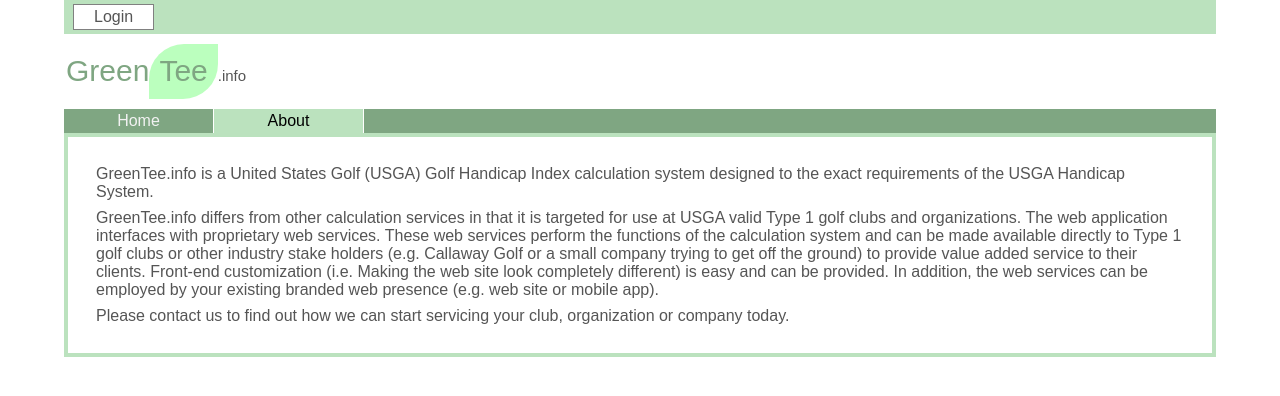
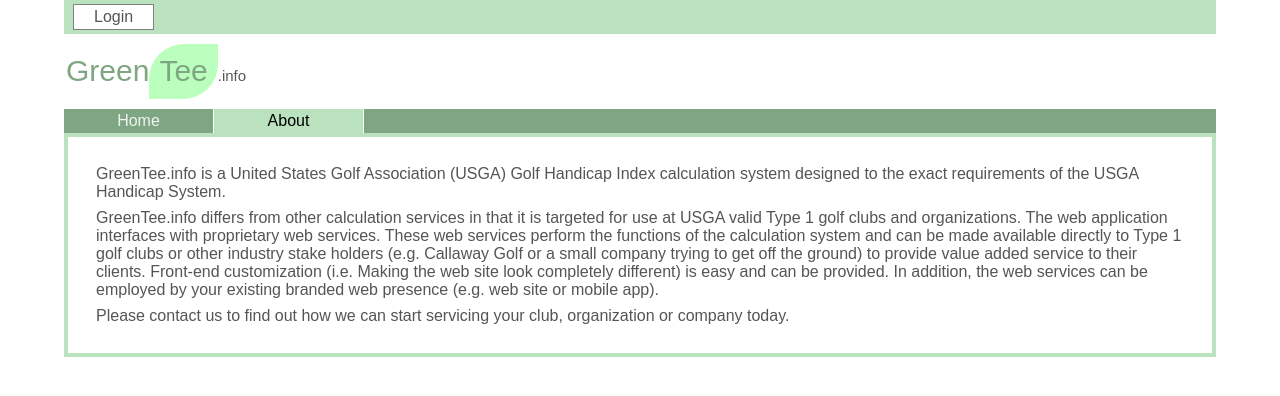
Before and after one commit to lyledelmolino/greenTee, an Angular app: page / in a window 1280 px wide. Both pictures are taken after a click on the button "About". Shown: the top 396 px of the page. Built offline with nearby package versions, Linux system fonts and the light colour scheme.

Commit message:
commit msg

```diff
--- a/src/app/components/about/about.component.html
+++ b/src/app/components/about/about.component.html
@@ -1,7 +1,7 @@
 <div id="about" [ngClass]="setContainerContainerClass()">
     <div [ngClass]="setDetailClasses()">
         <p>
-            GreenTee.info is a United States Golf (USGA) Golf Handicap Index calculation system designed to the exact requirements of the USGA Handicap System.
+            GreenTee.info is a United States Golf Association (USGA) Golf Handicap Index calculation system designed to the exact requirements of the USGA Handicap System.
         </p>
         <p>
             GreenTee.info differs from other calculation services in that it is targeted for use at USGA valid Type 1 golf clubs and organizations. The web application interfaces with proprietary web services. These web services perform the functions of the calculation system and can be made available directly to Type 1 golf clubs or other industry stake holders (e.g. Callaway Golf or a small company trying to get off the ground) to provide value added service to their clients. Front-end customization (i.e. Making the web site look completely different) is easy and can be provided. In addition, the web services can be employed by your existing branded web presence (e.g. web site or mobile app).
```
Also changed, not shown: test.txt (added).
